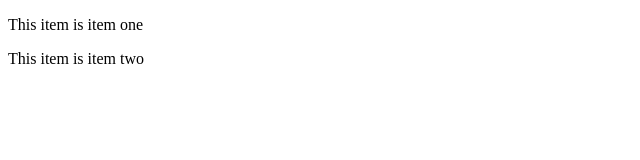
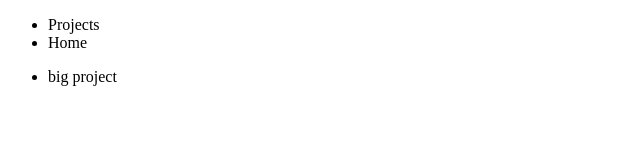
Before and after one commit to aljones1816/todo, a website built with webpack: page dist/index.html in a window 1280 px wide. Shown: the whole page, without its empty margins (0-640 px from the left). Built offline with nearby package versions, Linux system fonts and the light colour scheme.

Commit message:
adding some dynamic styling

```diff
--- a/package.json
+++ b/package.json
@@ -9,6 +9,8 @@
   "author": "",
   "license": "ISC",
   "devDependencies": {
+    "css-loader": "^6.7.1",
+    "style-loader": "^3.3.1",
     "webpack": "^5.70.0",
     "webpack-cli": "^4.9.2"
   }
--- a/src/appLogic.js
+++ b/src/appLogic.js
@@ -0,0 +1,14 @@
+function addListItem(listItem) {
+    let itemsCurrent = JSON.parse(window.localStorage.getItem('items'));
+    if (!itemsCurrent) {
+        itemsCurrent = []
+    }
+    itemsCurrent.push(listItem)
+
+    window.localStorage.setItem('items', JSON.stringify(itemsCurrent));
+
+    return
+
+}
+
+export { addListItem }
--- a/src/domUpdater.js
+++ b/src/domUpdater.js
@@ -1,15 +1,43 @@
 function rendertodos(todolist) {
+    // we check for nulls at highest level so assume not null
     const content = document.getElementById('content')
     todolist.map(item => {
         let itemhtml = `
-            <div>
-                <p>This item is ${item.title}</p>
-            </div>
-        `;
+                <div>
+                    <p>This item is ${item.title}</p>
+                </div>
+            `;
         content.innerHTML += itemhtml
     })
+}
 
+function renderNav() {
+    const content = document.getElementById('navbar')
+    let navHtml = `
+        <div class=navbar>
+            <ul id=navlist>
+                <li id="projects-link">Projects</li>
+                <li id="home-link">Home</li>
+            </ul>
+        </div>
+    `;
+    content.innerHTML += navHtml;
+}
 
-  }
+function renderProjects(projectsList) {
+    const content = document.getElementById('projects')
+    const projects = document.createElement('ul');
+    content.appendChild(projects);
+    // we check if list is null in index so assume not null
+    projectsList.map(project => {
+        let projectHTML = `
+        <li id="${project.id}">${project.title}</li>
+        `;
+        console.log(projectHTML);
+        projects.innerHTML += projectHTML;
 
-export {rendertodos}
+    })
+
+}
+
+export { rendertodos, renderNav, renderProjects }
--- a/src/index.js
+++ b/src/index.js
@@ -1,7 +1,25 @@
 import { rendertodos } from '/src/domUpdater.js'
+import { addListItem } from '/src/appLogic.js'
+import { renderNav, renderProjects } from './domUpdater';
+import '/src/projectsStyles.css';
 
-const list = [
-    {title: 'item one'},
-    {title: 'item two'}
-];
-rendertodos(list);
+function initalizeApp() {
+    // render the navbar
+    renderNav();
+
+    // make a call to local storage to see if there are any existing list items, render them if so
+    let currentItems = JSON.parse(window.localStorage.getItem('items'))
+    if (currentItems) {
+        rendertodos(currentItems);
+        //render add new item button
+    } else {
+        //render add new item button
+    }
+    const test = [{id: "projectone", title: "big project"}]
+    renderProjects(test);
+
+
+
+}
+
+initalizeApp();
--- /dev/null
+++ b/src/projectsStyles.css
@@ -0,0 +1,5 @@
+@media only screen and (max-width: 600px) {
+    #projects {
+      visibility: hidden;
+    }
+  }
--- a/webpack.config.js
+++ b/webpack.config.js
@@ -1,9 +1,20 @@
 const path = require('path');
 
 module.exports = {
+  mode: 'development',
   entry: './src/index.js',
   output: {
     filename: 'main.js',
     path: path.resolve(__dirname, 'dist'),
   },
+  module: {
+    rules: [
+      {
+        test: /\.css$/i,
+        use: ['style-loader', 'css-loader'],
+      },
+    ],
+  },
+  devtool: 'inline-source-map',
+
 };
```
Also changed, not shown: dist/index.html, dist/main.js, 1 other file.
